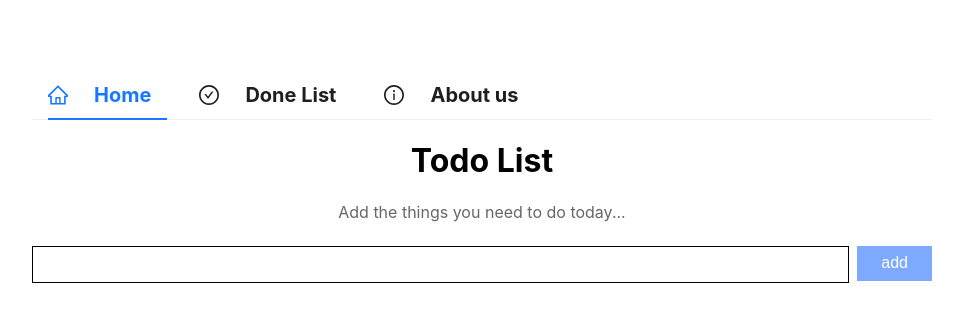
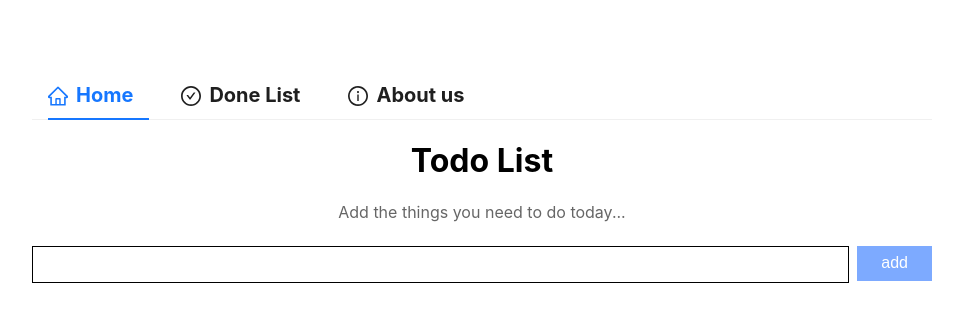
Before and after one commit to yiamns/day10-react-todo, a React (Create React App) app: page / in a window 1280 px wide. Shown: the top 322 px of the page, without its empty margins (158-1121 px from the left). Built offline with nearby package versions, Linux system fonts and the light colour scheme; no server answers.

Commit message:
feat: Adjust navigation bar styles for improved layout and alignment

```diff
--- a/src/layouts/layouts.css
+++ b/src/layouts/layouts.css
@@ -6,5 +6,15 @@
     border-radius: 4px;
     transition: background 0.2s;
     font-size: 20px;
-    margin-bottom: 24px;
+    margin-bottom: 30px;
 }
+
+.nav-bar .ant-menu-item {
+    display: flex;
+    align-items: center;
+}
+
+.nav-bar .ant-menu-item .anticon {
+    margin-right: -18px;
+    font-size: 24px;
+}
```
